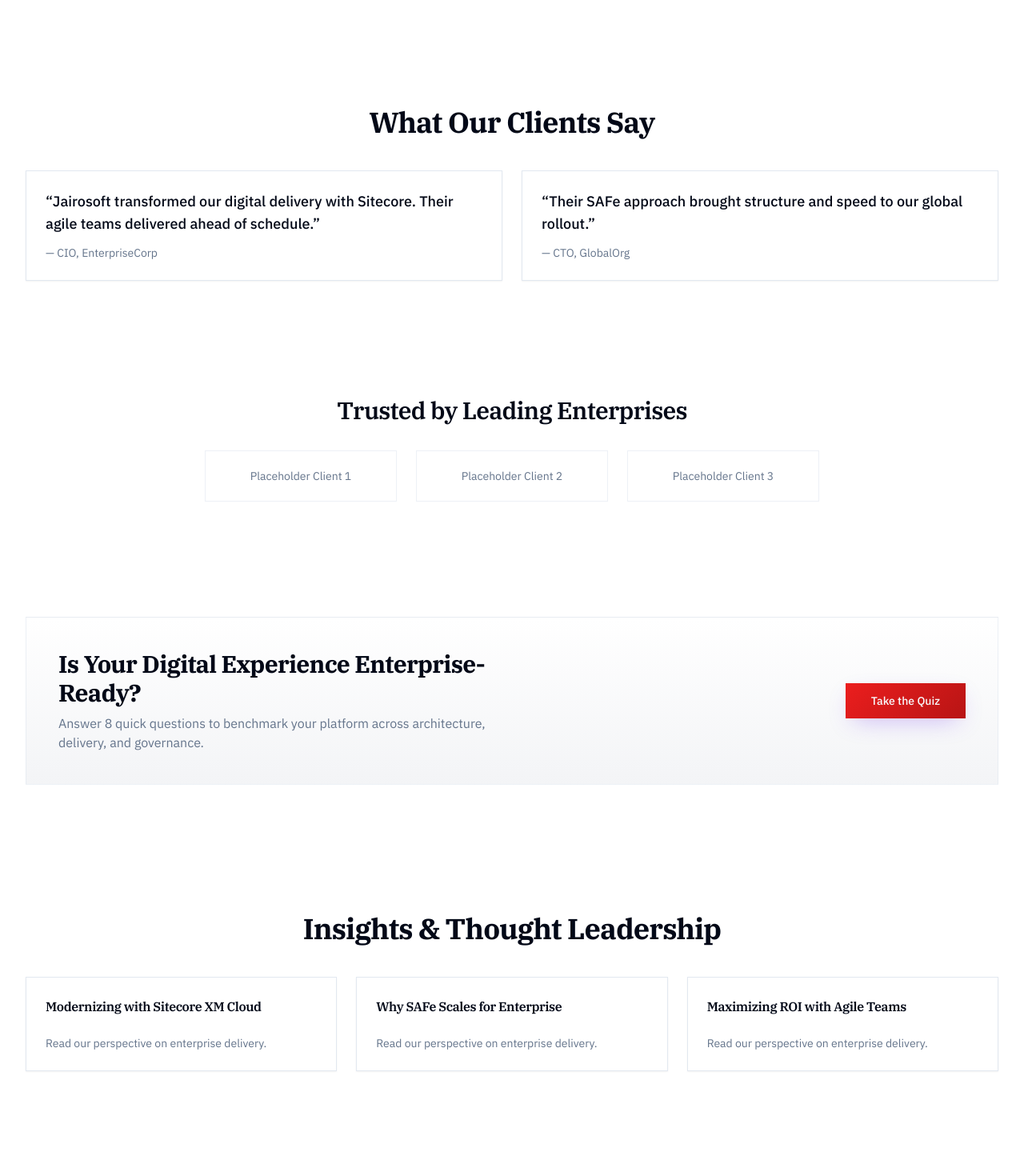
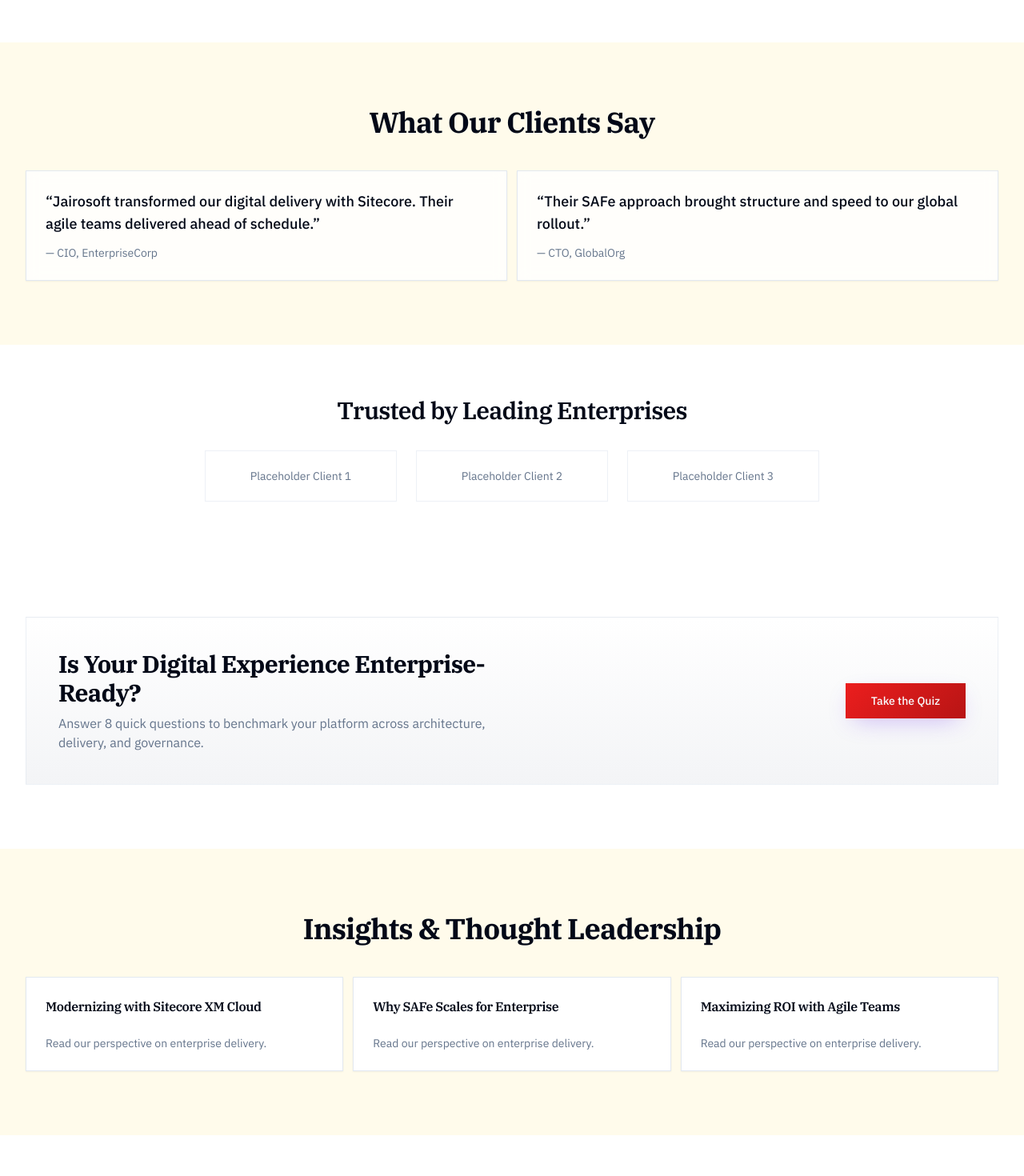
Before and after one commit to jairosoft-com/jairosoft-website, a React (Vite) app: page / in a window 1280 px wide. Shown: the part 3080-4550 px from the top of the page at 80% size. Built offline with nearby package versions, Linux system fonts and the light colour scheme.

Commit message:
Apply light yellow background and animations
Apply the light yellow background to the "What our clients say" and "Insights" sections. Reduce the gap between elements in these sections and add initial animations.

```diff
--- a/src/components/sections/Insights.tsx
+++ b/src/components/sections/Insights.tsx
@@ -9,13 +9,14 @@ const posts = [
 
 const Insights: React.FC = () => {
   return (
-    <section id="insights" aria-labelledby="insights-title" className="container py-20">
-      <div className="mx-auto max-w-2xl text-center">
+    <section id="insights" aria-labelledby="insights-title" className="py-20 bg-[hsl(var(--industries-tint))]">
+      <div className="container">
+        <div className="mx-auto max-w-2xl text-center">
         <h2 id="insights-title" className="text-3xl font-bold tracking-tight md:text-4xl">Insights & Thought Leadership</h2>
       </div>
-      <div className="mt-10 grid gap-6 md:grid-cols-3">
+      <div className="mt-10 grid gap-2 md:gap-3 md:grid-cols-3">
         {posts.map((p) => (
-          <Card key={p.title} className="transition hover:shadow-elevated">
+          <Card key={p.title} className="transition hover:shadow-elevated animate-in fade-in zoom-in-95 duration-300">
             <CardHeader>
               <CardTitle className="text-base font-semibold">{p.title}</CardTitle>
             </CardHeader>
@@ -25,6 +26,7 @@ const Insights: React.FC = () => {
           </Card>
         ))}
       </div>
+    </div>
     </section>
   );
 };
--- a/src/components/sections/Testimonials.tsx
+++ b/src/components/sections/Testimonials.tsx
@@ -8,13 +8,14 @@ const testimonials = [
 
 const Testimonials: React.FC = () => {
   return (
-    <section aria-labelledby="testimonials-title" className="container py-20">
-      <div className="mx-auto max-w-2xl text-center">
+    <section aria-labelledby="testimonials-title" className="py-20 bg-[hsl(var(--industries-tint))]">
+      <div className="container">
+        <div className="mx-auto max-w-2xl text-center">
         <h2 id="testimonials-title" className="text-3xl font-bold tracking-tight md:text-4xl">What Our Clients Say</h2>
       </div>
-      <div className="mt-10 grid gap-6 md:grid-cols-2">
+      <div className="mt-10 grid gap-2 md:gap-3 md:grid-cols-2">
         {testimonials.map((t, i) => (
-          <Card key={i} className="bg-card/80 backdrop-blur">
+          <Card key={i} className="bg-card/80 backdrop-blur transition hover:shadow-elevated animate-in fade-in zoom-in-95 duration-300">
             <CardContent className="p-6">
               <blockquote className="text-lg font-medium text-foreground">“{t.quote}”</blockquote>
               <p className="mt-3 text-sm text-muted-foreground">— {t.author}</p>
@@ -22,6 +23,7 @@ const Testimonials: React.FC = () => {
           </Card>
         ))}
       </div>
+    </div>
     </section>
   );
 };
```
